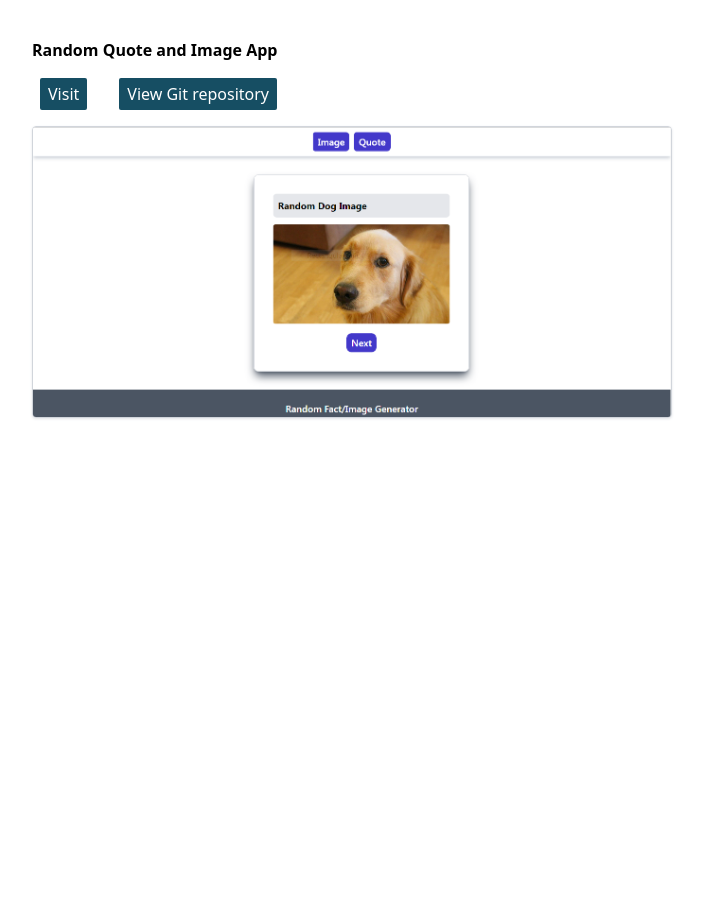
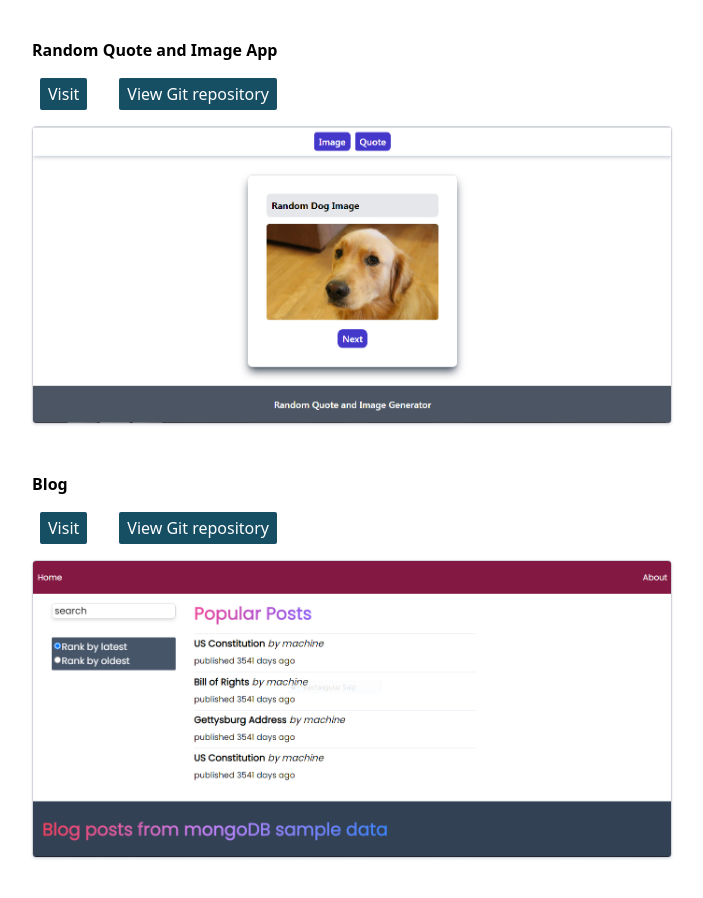
Before and after one commit to abdulaimusah/portfolio, a Next.js app: page /components/myprojects in a window 1280 px wide. Shown: the part 440-1338 px from the top of the page, without its empty margins (288-991 px from the left). Before the commit the page ends 906 px from the top, so only its background shows below. Built offline with nearby package versions, Linux system fonts and the light colour scheme.

Commit message:
updated projects and images

```diff
--- a/pages/components/myprojects.js
+++ b/pages/components/myprojects.js
@@ -10,9 +10,13 @@ const MyProjects = () => {
         repo: "https://github.com/abdulaimusah/shop",
         site: "https://shop-ashen-tau.vercel.app/"},
         {name: "Random Quote and Image App",
-        picture: "/random-quote-image.PNG",
+        picture: "/webimage.PNG",
         repo: "https://github.com/abdulaimusah/random-quote-image",
         site: "https://random-quote-image.vercel.app/image"},
+        {name: "Blog",
+        picture: "/blog.PNG",
+        repo: "https://github.com/abdulaimusah/blog-frontend",
+        site: "https://blog-ochre-beta.vercel.app/"}
     ]
 
 
```
Also changed, not shown: public/blog.PNG (added), public/webimage.PNG (added).
